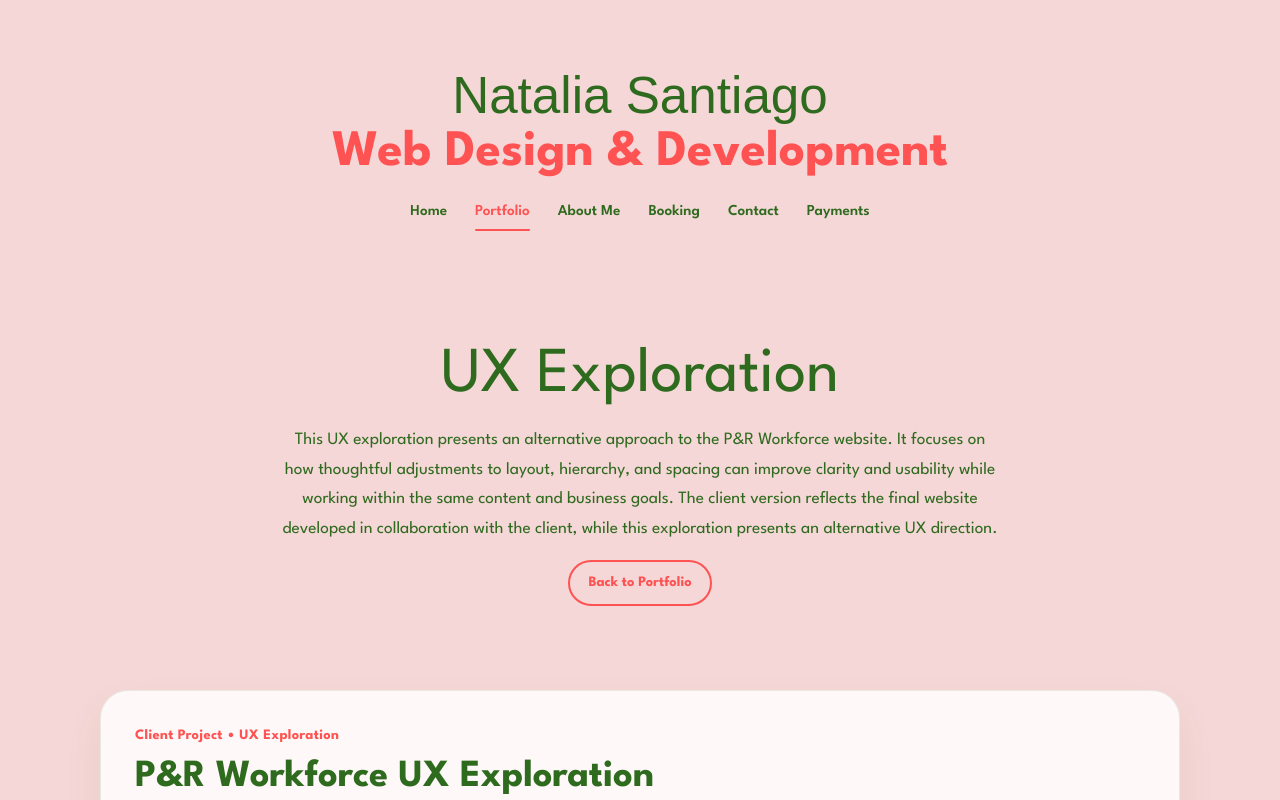
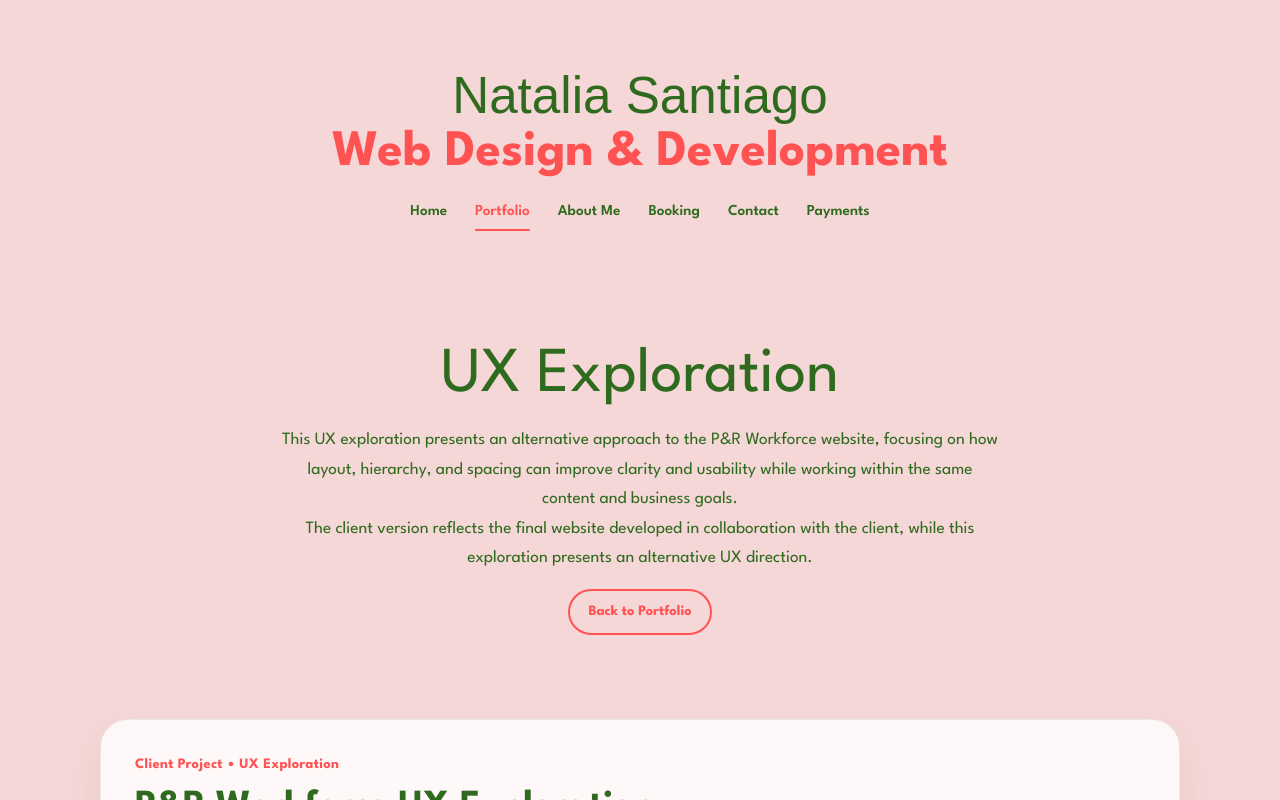
Before and after one commit to natalia-santiago/myportfolio-site, a Next.js app: page /portfolio/pr-workforce/ux in a window 1280 px wide. Shown: the top 800 px of the page. Built offline with nearby package versions, Linux system fonts and the light colour scheme; a web font is replaced by a local one.

Commit message:
UX intro updated

```diff
--- a/app/portfolio/pr-workforce/ux/page.tsx
+++ b/app/portfolio/pr-workforce/ux/page.tsx
@@ -108,10 +108,13 @@ export default function PRWorkforceUXPage() {
           <h1 className="portfolio-title">UX Exploration</h1>
 
           <p className="portfolio-intro ux-intro">
-            This UX exploration presents an alternative approach to the P&amp;R Workforce website.
-            It focuses on how thoughtful adjustments to layout, hierarchy, and spacing can improve
-            clarity and usability while working within the same content and business goals. The
-            client version reflects the final website developed in collaboration with the client,
+            This UX exploration presents an alternative approach to the P&amp;R Workforce website,
+            focusing on how layout, hierarchy, and spacing can improve clarity and usability
+            while working within the same content and business goals.
+          </p>
+
+          <p className="portfolio-intro ux-intro">
+            The client version reflects the final website developed in collaboration with the client,
             while this exploration presents an alternative UX direction.
           </p>
 
```
